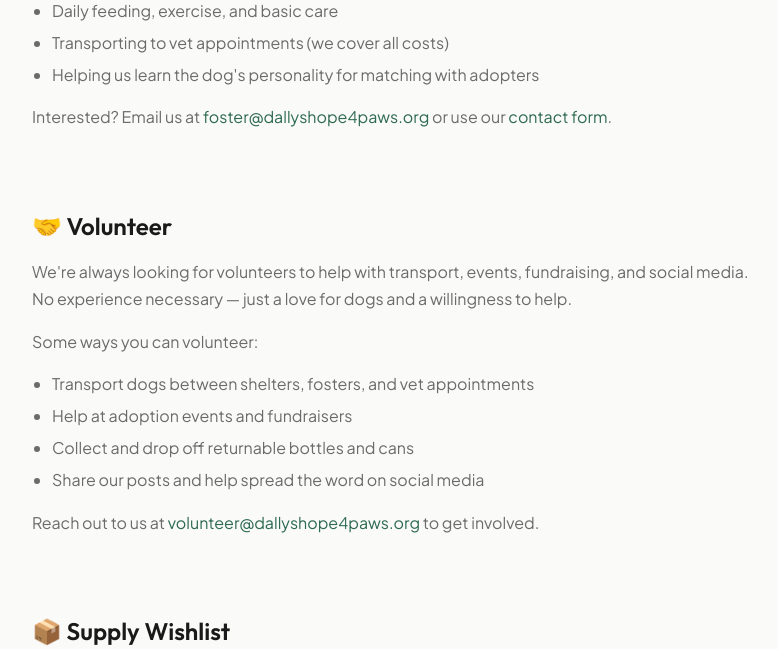
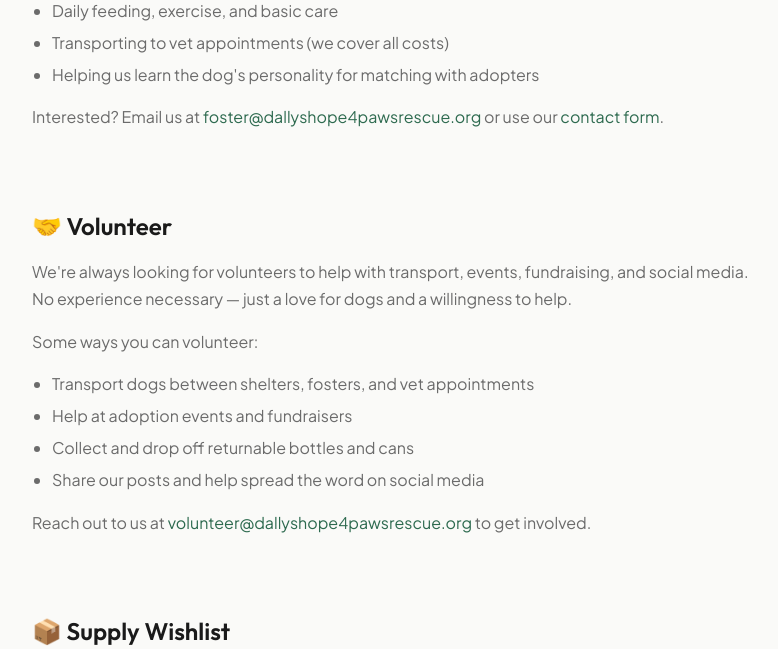
Before and after one commit to shivamkb17/Dallyhope, a Node server app: page /help in a window 1280 px wide. Shown: the part 867-1516 px from the top of the page, without its empty margins (82-860 px from the left). Run offline with Node 20, Linux system fonts and the light colour scheme; some libraries are stand-ins or nearby versions.

Commit message:
Update website and email domain
Replace the old domain in canonical URLs, contact and volunteer links, email configuration, and documentation.

```diff
--- a/routes/contact.js
+++ b/routes/contact.js
@@ -64,7 +64,7 @@ router.post('/', async (req, res) => {
 
       await transporter.sendMail({
         from: `"${name}" <${process.env.SMTP_USER}>`,
-        to: process.env.CONTACT_EMAIL || 'contact@dallyshope4paws.org',
+        to: process.env.CONTACT_EMAIL || 'contact@dallyshope4pawsrescue.org',
         replyTo: email,
         subject: `[Website] ${subject} — from ${name}`,
         text: `Name: ${name}\nEmail: ${email}\nSubject: ${subject}\n\n${message}`
--- a/views/contact.ejs
+++ b/views/contact.ejs
@@ -62,7 +62,7 @@
             <ul class="contact-details">
               <li>
                 <strong>Email</strong>
-                <a href="mailto:contact@dallyshope4paws.org">contact@dallyshope4paws.org</a>
+                <a href="mailto:contact@dallyshope4pawsrescue.org">contact@dallyshope4pawsrescue.org</a>
               </li>
               <li>
                 <strong>Phone</strong>
--- a/views/help.ejs
+++ b/views/help.ejs
@@ -33,7 +33,7 @@
               <li>Transporting to vet appointments (we cover all costs)</li>
               <li>Helping us learn the dog's personality for matching with adopters</li>
             </ul>
-            <p>Interested? Email us at <a href="mailto:foster@dallyshope4paws.org">foster@dallyshope4paws.org</a> or use our <a href="/contact">contact form</a>.</p>
+            <p>Interested? Email us at <a href="mailto:foster@dallyshope4pawsrescue.org">foster@dallyshope4pawsrescue.org</a> or use our <a href="/contact">contact form</a>.</p>
           </div>
 
           <!-- Volunteer -->
@@ -47,7 +47,7 @@
               <li>Collect and drop off returnable bottles and cans</li>
               <li>Share our posts and help spread the word on social media</li>
             </ul>
-            <p>Reach out to us at <a href="mailto:volunteer@dallyshope4paws.org">volunteer@dallyshope4paws.org</a> to get involved.</p>
+            <p>Reach out to us at <a href="mailto:volunteer@dallyshope4pawsrescue.org">volunteer@dallyshope4pawsrescue.org</a> to get involved.</p>
           </div>
 
           <!-- Wishlist -->
--- a/views/partials/header.ejs
+++ b/views/partials/header.ejs
@@ -10,7 +10,7 @@
   <link href="https://fonts.googleapis.com/css2?family=Outfit:wght@400;500;600;700&family=Plus+Jakarta+Sans:ital,wght@0,300;0,400;0,500;0,600;0,700;1,400&display=swap" rel="stylesheet">
   <link rel="icon" type="image/jpeg" href="/images/logo.jpg">
   <link rel="stylesheet" href="/css/style.css">
-  <link rel="canonical" href="https://dallyshope4paws.org<%= currentPage === 'home' ? '/' : '/' + currentPage %>">
+  <link rel="canonical" href="https://dallyshope4pawsrescue.org<%= currentPage === 'home' ? '/' : '/' + currentPage %>">
 </head>
 <body>
   <header class="site-header">
```
Also changed, not shown: README.md, 1 other file.
